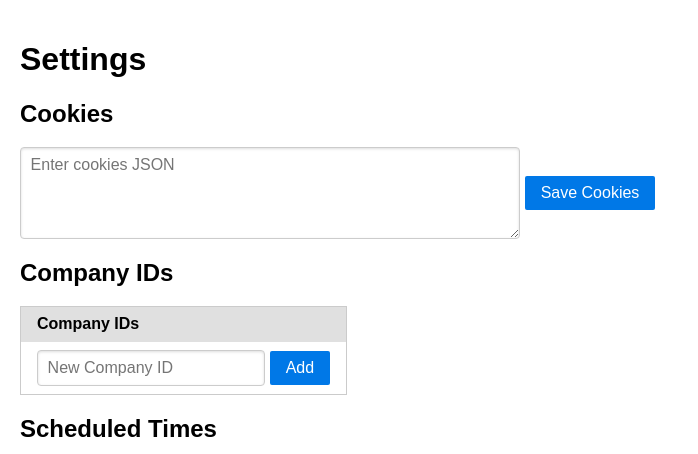
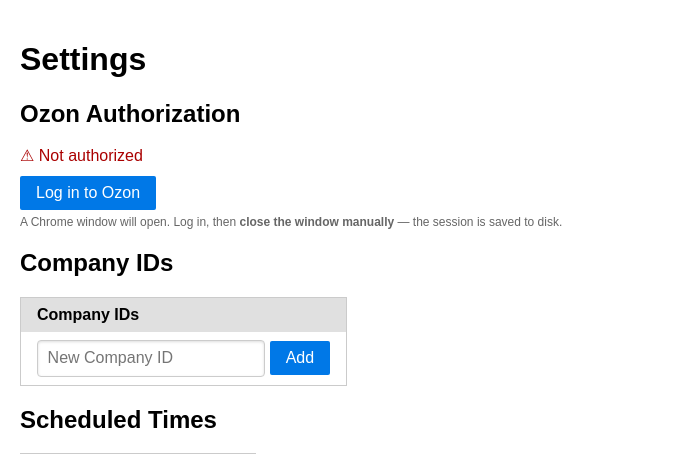
Before and after one commit to G0-G4/PriceMonitor, a FastAPI app: page /settings in a window 1280 px wide. Shown: the top 454 px of the page, without its empty margins (0-698 px from the left). Run offline with FastAPI, Linux system fonts and the light colour scheme; data that the repository does not hold is empty; parts of the project's set-up code (start-up, migrations or seed data) failed here and were passed over; some libraries are stand-ins or nearby versions.

Commit message:
feat: login by hand and persist profile info

```diff
--- a/config.json
+++ b/config.json
@@ -1,6 +1,7 @@
 {
   "LOG_LEVEL": "DEBUG",
-  "HEADLESS_BROWSER": false,
+  "HEADLESS_BROWSER": true,
   "BROWSER_STARTUP_SLEEP_SECONDS": 5,
-  "SUSPEND_AFTER_BROWSER_STARTUP": false
+  "SUSPEND_AFTER_BROWSER_STARTUP": false,
+  "USER_DATA_DIR": "./browser_profile"
 }
--- a/src/app.py
+++ b/src/app.py
@@ -6,7 +6,7 @@ from fastapi.responses import HTMLResponse
 from fastapi.templating import Jinja2Templates
 from datetime import date, timedelta
 import os
-import json
+import asyncio
 
 from src.api.ozon_api import OzonApi
 from src.config import LOG_LEVEL
@@ -14,10 +14,9 @@ from src.models.database import session_maker
 from src.persistence.ozon_price_db import get_previous_day
 from src.persistence.parameters_db import add_scheduled_time, delete_scheduled_time, get_company_ids, add_company_ids, \
     delete_company_id, \
-    get_cookies, \
-    get_report_path, get_scheduled_times, save_report_path, upsert_cookies
+    get_report_path, get_scheduled_times, save_report_path
 from src.persistence.task_db import count_tasks, get_tasks
-from src.browser_request_sender import BrowserRequestSender
+from src.browser_request_sender import BrowserRequestSender, profile_exists, ReLoginRequiredError
 import uvicorn
 import logging.handlers
 import sys
@@ -76,6 +75,9 @@ templates = Jinja2Templates(directory="templates")
 sender = None
 api = None
 scheduler_service = None
+login_lock = asyncio.Lock()
+login_in_progress = {"value": False}
+
 
 async def get_service():
     global sender, api, service
@@ -147,15 +149,15 @@ async def get_prices(
 @app.get("/settings", response_class=HTMLResponse)
 async def settings(request: Request):
     company_ids = await get_company_ids()
-    cookies = await get_cookies()
     scheduled_times = await get_scheduled_times()
     report_path = await get_report_path()
     return templates.TemplateResponse("settings.html", {
         "request": request,
         "company_ids": company_ids,
-        "cookies": cookies.value if cookies else "",
         "scheduled_times": scheduled_times,
-        "report_path": report_path.value if report_path else ""
+        "report_path": report_path.value if report_path else "",
+        "authenticated": profile_exists(),
+        "login_in_progress": login_in_progress["value"],
     })
 
 @app.post("/company_ids", response_class=HTMLResponse)
@@ -193,25 +195,61 @@ async def show_company_ids(request: Request):
         "company_ids": company_ids
     })
 
-@app.post("/cookies", response_class=HTMLResponse)
-async def update_cookies(request: Request, cookies: str = Form(...)):
-    try:
-        json.loads(cookies)
-        await upsert_cookies(cookies)
-        current_cookies = await get_cookies()
-        return templates.TemplateResponse("partials/cookies.html", {
+@app.get("/login/status", response_class=HTMLResponse)
+async def login_status(request: Request):
+    just_done = None
+    if login_in_progress.get("result") is not None and not login_in_progress.get("value"):
+        just_done = login_in_progress["result"]
+        login_in_progress["result"] = None
+    return templates.TemplateResponse("partials/auth.html", {
+        "request": request,
+        "authenticated": profile_exists(),
+        "login_in_progress": login_in_progress["value"],
+        "just_logged_in": just_done is True,
+        "error": None if just_done is None else (None if just_done else "Login failed or window closed before reaching seller.ozon.ru/app/"),
+    })
+
+
+@app.post("/login", response_class=HTMLResponse)
+async def login(request: Request):
+    if login_in_progress.get("value"):
+        return templates.TemplateResponse("partials/auth.html", {
             "request": request,
-            "cookies": current_cookies.value if current_cookies else "",
-            "saved": True
+            "authenticated": profile_exists(),
+            "login_in_progress": True,
         })
-    except Exception as e:
-        current_cookies = await get_cookies()
-        return templates.TemplateResponse("partials/cookies.html", {
-            "request": request,
-            "cookies": current_cookies.value if current_cookies else "",
-            "saved": False,
-            "error": f"Error saving cookies: {str(e)}"
-        })
+
+    async with login_lock:
+        login_in_progress["value"] = True
+        login_in_progress["result"] = None
+        global sender
+        if sender is not None:
+            try:
+                await sender.close()
+            except Exception:
+                logger.exception("failed to close existing browser sender before login")
+            sender = None
+
+        async def _run_login():
+            login_sender = BrowserRequestSender("https://seller.ozon.ru/app/reviews")
+            try:
+                success = await asyncio.wait_for(login_sender.login(), timeout=650)
+                login_in_progress["result"] = bool(success)
+            except asyncio.TimeoutError:
+                login_in_progress["result"] = False
+            except Exception:
+                logger.exception("login failed")
+                login_in_progress["result"] = False
+            finally:
+                login_in_progress["value"] = False
+
+        asyncio.create_task(_run_login())
+
+    return templates.TemplateResponse("partials/auth.html", {
+        "request": request,
+        "authenticated": profile_exists(),
+        "login_in_progress": True,
+    })
 
 @app.post("/scheduled_times", response_class=HTMLResponse)
 async def add_scheduled_time_endpoint(request: Request, scheduled_time: str = Form(...)):
--- a/src/config.py
+++ b/src/config.py
@@ -11,5 +11,6 @@ try:
         HEADLESS_BROWSER = config.get("HEADLESS_BROWSER", True)
         BROWSER_STARTUP_SLEEP_SECONDS = config.get("BROWSER_STARTUP_SLEEP_SECONDS", 5)
         SUSPEND_AFTER_BROWSER_STARTUP = config.get("SUSPEND_AFTER_BROWSER_STARTUP", False)
+        USER_DATA_DIR = config.get("USER_DATA_DIR", "./browser_profile")
 except Exception:
     logger.exception("failed to load config file")
--- /dev/null
+++ b/templates/partials/auth.html
@@ -0,0 +1,37 @@
+<div id="auth-block">
+  <h2>Ozon Authorization</h2>
+  <div id="auth-form">
+    <div style="margin-bottom: 10px;">
+      {% if authenticated %}
+        <span style="color: green;">&#10003; Authorized (profile saved)</span>
+      {% elif login_in_progress %}
+        <span style="color: orange;">Login in progress &mdash; complete login in the opened Chrome window, then close it.</span>
+      {% else %}
+        <span style="color: #a00;">&#9888; Not authorized</span>
+      {% endif %}
+      {% if just_logged_in %}
+        <span style="color: green; margin-left: 10px;">&#10003; Login successful</span>
+      {% endif %}
+      {% if error %}
+        <span style="color: red; margin-left: 10px;">{{ error }}</span>
+      {% endif %}
+    </div>
+
+    {% if login_in_progress %}
+      <p>Please log in to Ozon in the opened Chrome window. After completing login, <b>close the Chrome window manually</b> &mdash; the session will be saved automatically.</p>
+    {% else %}
+      <form class="pure-form" hx-post="/login" hx-target="#auth-block" hx-swap="outerHTML" hx-disabled-elt="button">
+        <button type="submit" class="pure-button pure-button-primary">
+          {% if authenticated %}Re-login to Ozon{% else %}Log in to Ozon{% endif %}
+        </button>
+      </form>
+      <p style="font-size: 12px; color: #666; margin-top: 6px;">
+        A Chrome window will open. Log in, then <b>close the window manually</b> &mdash; the session is saved to disk.
+      </p>
+    {% endif %}
+  </div>
+
+  {% if login_in_progress %}
+    <div hx-get="/login/status" hx-target="#auth-block" hx-trigger="every 3s" hx-swap="outerHTML"></div>
+  {% endif %}
+</div>
--- a/templates/partials/cookies.html
+++ /dev/null
@@ -1,13 +0,0 @@
-<h2>Cookies</h2>
-<form class="pure-form" hx-post="/cookies" hx-target="#cookies-form">
-  <div id="cookies-form">
-    <textarea name="cookies" rows="4" cols="50" placeholder="Enter cookies JSON">{{ cookies }}</textarea>
-    <button type="submit" class="pure-button pure-button-primary">Save Cookies</button>
-    {% if saved %}
-    <span style="margin-left: 10px; color: green;">✓ Cookies saved</span>
-    {% endif %}
-    {% if error %}
-    <span style="margin-left: 10px; color: red;">{{ error }}</span>
-    {% endif %}
-  </div>
-</form>
--- a/templates/partials/price.html
+++ b/templates/partials/price.html
@@ -25,7 +25,7 @@
   <td>{{ price.today_seller_price }}</td>
   <td>{{ price.today_spp }}</td>
   <td>{{ price.today_ozon_card }}</td>
-  {% if price.yesterday_ozon_card and price.yesterday_ozon_card > 0 %}
+  {% if price.yesterday_ozon_card and price.yesterday_ozon_card > 0 and price.today_ozon_card is not none %}
     {% set percentage = price.today_ozon_card / price.yesterday_ozon_card %}
     <td class="{% if percentage > 1 %}bg-red{% elif percentage == 1 %}bg-white{% else %}bg-green{% endif %}">
       {{ format_percentage(percentage) }}
--- a/templates/settings.html
+++ b/templates/settings.html
@@ -18,9 +18,7 @@
     <div class="pure-u-1">
       <h1>Settings</h1>
 
-      <div id="cookies-form">
-        {% include "partials/cookies.html" %}
-      </div>
+      {% include "partials/auth.html" %}
 
       <h2>Company IDs</h2>
       <table class="pure-table pure-table-bordered" style="margin-top: 20px">
```
Also changed, not shown: src/browser_request_sender.py (+102 -37 lines).
